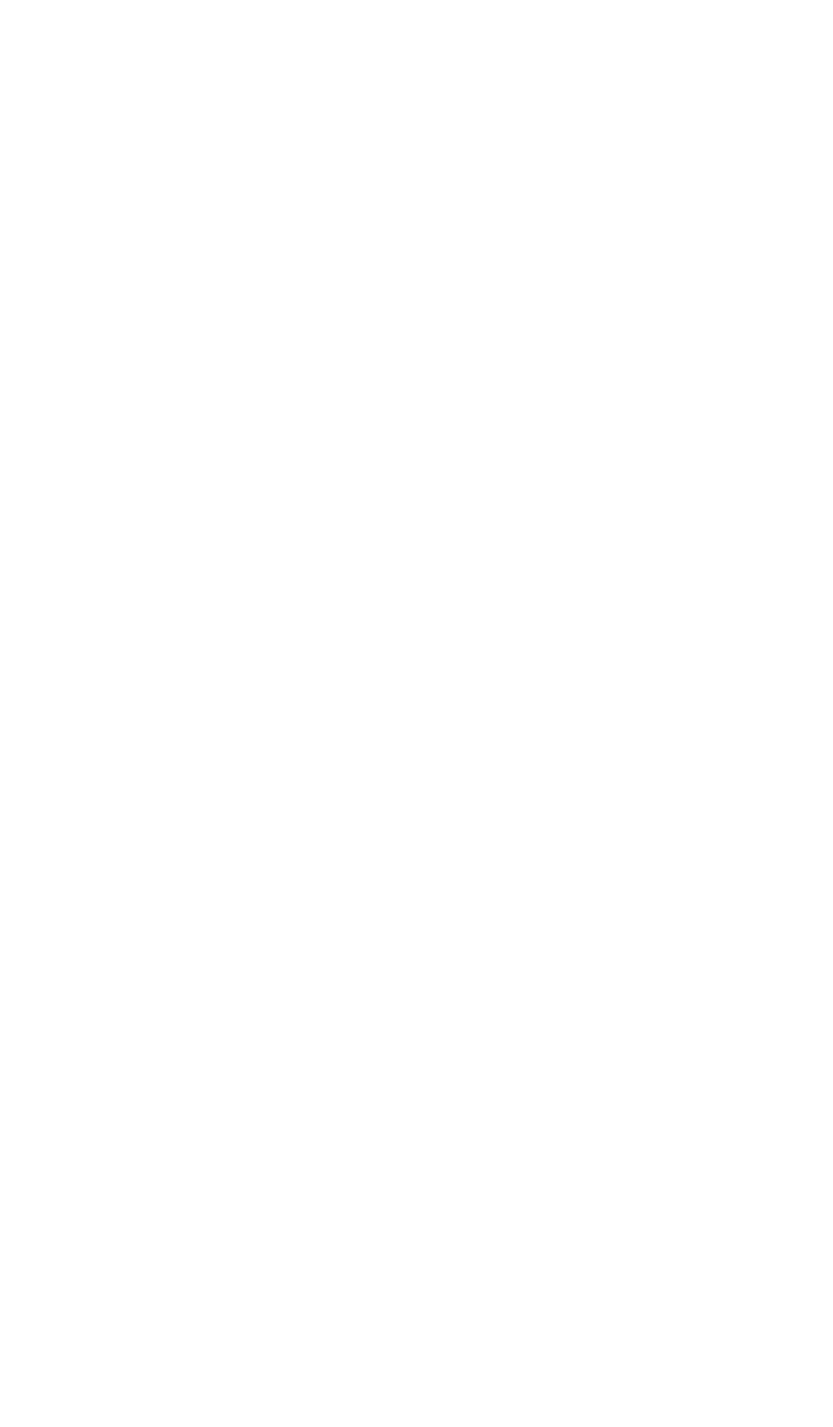
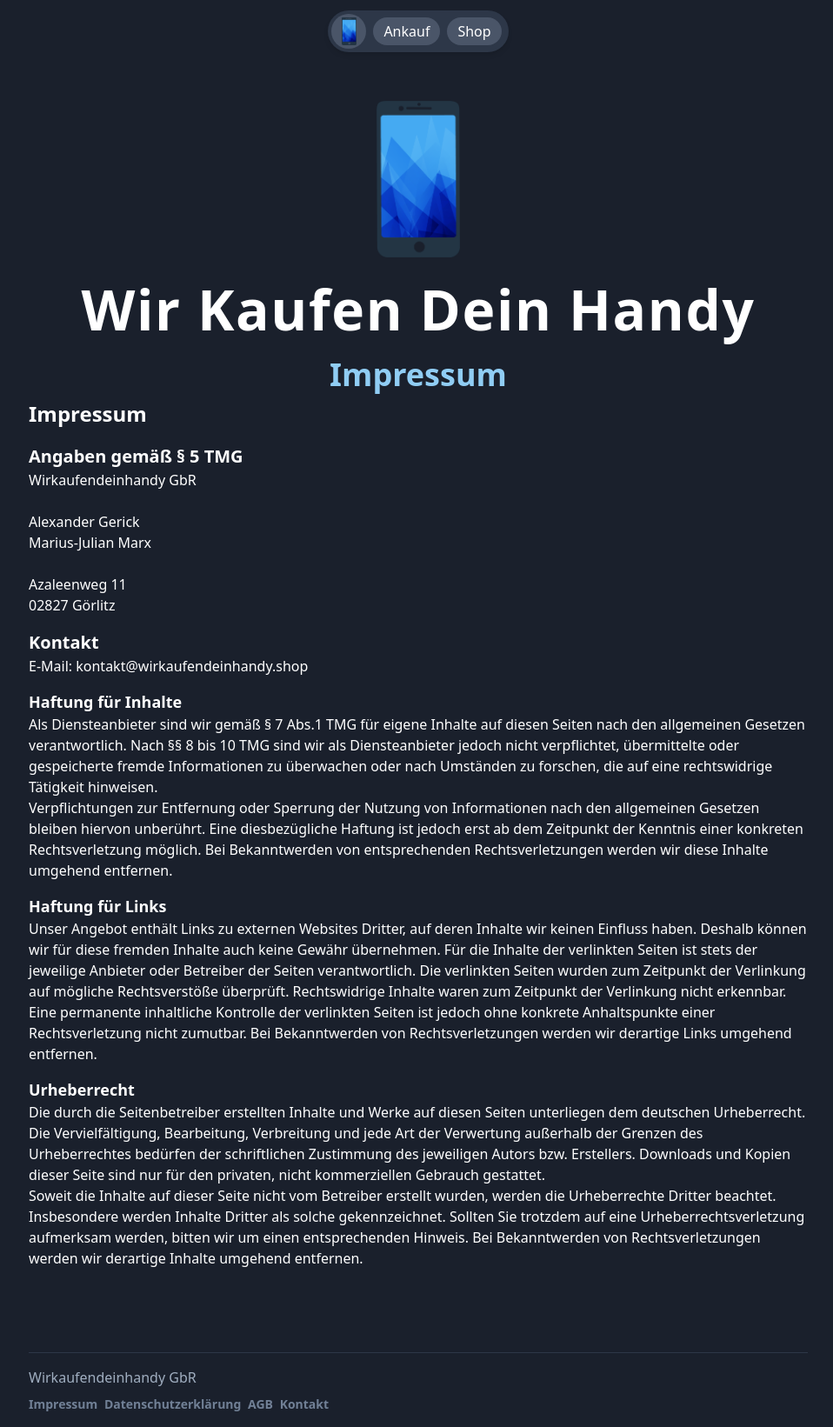
Before and after one commit to ElbartoLennyy/wkdh-nuxt-front, a Nuxt app: page /agb in a window 1280 px wide. Before the commit this address had no page. Shown: the whole page at 87% size, without its empty margins (159-1117 px from the left). Before the commit the page ends 800 px from the top, so only its background shows below. Built offline with nearby package versions, Linux system fonts and the light colour scheme.

Commit message:
logo / agb

```diff
--- /dev/null
+++ b/pages/agb.vue
@@ -0,0 +1,104 @@
+<template>
+  <div class="font-sans pt-24 bg-gray-900 text-white min-h-screen">
+    <div class="fixed top-0 inset-x-0 flex">
+      <div class="mt-3 bg-gray-800 mx-auto flex rounded-full items-center p-1 shadow-md">
+        <nuxt-link to="/" class="w-10 h-10 bg-gray-700 hover:bg-gray-600 rounded-full flex py-1">
+          <img class="h-full mx-auto" src="~assets/img/icons/logo-link.png" alt="Logo">
+        </nuxt-link>
+        <div class="ml-1 p-1 flex">
+          <nuxt-link to="/ankauf" class="block py-1 px-3 bg-gray-700 hover:bg-gray-600 hover:text-white hover:no-underline rounded-full">Ankauf</nuxt-link>
+          <nuxt-link to="/shop" class="ml-2 block py-1 px-3 bg-gray-700 hover:bg-gray-600 hover:text-white hover:no-underline rounded-full">Shop</nuxt-link>
+        </div>
+      </div>
+    </div>
+
+    <div class="sm:bg-illustration bg-contain bg-no-repeat min-h-screen px-4">
+      <div class="max-w-4xl mx-auto">
+        <section class="text-center">
+          <img
+            class="mt-5 inline w-24"
+            src="~assets/img/icons/logo.png"
+            alt="Logo"
+          >
+          <h1 class="mt-5 text-5xl md:text-6xl font-semibold leading-tight md:tracking-wide">
+            Wir Kaufen Dein Handy
+          </h1>
+          <h2 class="block mt-2 text-3xl md:text-4xl text-blue-300 font-semibold">Impressum</h2>
+        </section>
+
+        <section>
+          <h1 class="font-bold text-2xl">Impressum</h1>
+
+          <h2 class="mt-4 font-bold text-xl">Angaben gemäß § 5 TMG</h2>
+          <p>Wirkaufendeinhandy GbR <br><br> Alexander Gerick <br> Marius-Julian Marx <br> <br>Azaleenweg 11 <br> 02827 Görlitz</p>
+
+          <h2 class="mt-4 font-bold text-xl">Kontakt</h2>
+
+          <p>E-Mail: kontakt@wirkaufendeinhandy.shop</p>
+
+          <h3 class="mt-4 text-lg font-bold">Haftung für Inhalte</h3>
+          <p>
+            Als Diensteanbieter sind wir gemäß § 7 Abs.1 TMG für eigene Inhalte auf diesen Seiten nach den allgemeinen Gesetzen verantwortlich. Nach §§ 8 bis 10 TMG sind wir als Diensteanbieter jedoch nicht verpflichtet, übermittelte oder gespeicherte
+            fremde Informationen zu überwachen oder nach Umständen zu forschen, die auf eine rechtswidrige Tätigkeit hinweisen.
+          </p>
+          <p>
+            Verpflichtungen zur Entfernung oder Sperrung der Nutzung von Informationen nach den allgemeinen Gesetzen bleiben hiervon unberührt. Eine diesbezügliche Haftung ist jedoch erst ab dem Zeitpunkt der Kenntnis einer konkreten Rechtsverletzung
+            möglich. Bei Bekanntwerden von entsprechenden Rechtsverletzungen werden wir diese Inhalte umgehend entfernen.
+          </p>
+          <h3 class="mt-4 text-lg font-bold">Haftung für Links</h3>
+          <p>
+            Unser Angebot enthält Links zu externen Websites Dritter, auf deren Inhalte wir keinen Einfluss haben. Deshalb können wir für diese fremden Inhalte auch keine Gewähr übernehmen. Für die Inhalte der verlinkten Seiten ist stets der jeweilige
+            Anbieter oder Betreiber der Seiten verantwortlich. Die verlinkten Seiten wurden zum Zeitpunkt der Verlinkung auf mögliche Rechtsverstöße überprüft. Rechtswidrige Inhalte waren zum Zeitpunkt der Verlinkung nicht erkennbar.
+          </p>
+          <p>
+            Eine permanente inhaltliche Kontrolle der verlinkten Seiten ist jedoch ohne konkrete Anhaltspunkte einer Rechtsverletzung nicht zumutbar. Bei Bekanntwerden von Rechtsverletzungen werden wir derartige Links umgehend entfernen.
+          </p>
+          <h3 class="mt-4 text-lg font-bold">Urheberrecht</h3>
+          <p>
+            Die durch die Seitenbetreiber erstellten Inhalte und Werke auf diesen Seiten unterliegen dem deutschen Urheberrecht. Die Vervielfältigung, Bearbeitung, Verbreitung und jede Art der Verwertung außerhalb der Grenzen des Urheberrechtes bedürfen
+            der schriftlichen Zustimmung des jeweiligen Autors bzw. Erstellers. Downloads und Kopien dieser Seite sind nur für den privaten, nicht kommerziellen Gebrauch gestattet.
+          </p>
+          <p>
+            Soweit die Inhalte auf dieser Seite nicht vom Betreiber erstellt wurden, werden die Urheberrechte Dritter beachtet. Insbesondere werden Inhalte Dritter als solche gekennzeichnet. Sollten Sie trotzdem auf eine Urheberrechtsverletzung aufmerksam
+            werden, bitten wir um einen entsprechenden Hinweis. Bei Bekanntwerden von Rechtsverletzungen werden wir derartige Inhalte umgehend entfernen.
+          </p>
+        </section>
+
+        <footer class="mt-12 sm:mt-24 py-4 border-t border-gray-800 text-gray-500">
+          Wirkaufendeinhandy GbR
+          <div class="mt-2 text-gray-600 text-sm font-bold">
+            <nuxt-link
+              v-for="[linkLabel, linkUrl] in links"
+              :key="linkUrl"
+              :to="linkUrl"
+              class="mr-1"
+            >
+              {{ linkLabel }}
+            </nuxt-link>
+          </div>
+        </footer>
+      </div>
+    </div>
+  </div>
+</template>
+
+<script>
+export default {
+  data: () => ({
+    links: [
+      ['Impressum', '/imprint'],
+      ['Datenschutzerklärung', '/privacy.pdf'],
+      ['AGB', '/agb.pdf'],
+      ['Kontakt', '/contactUs'],
+    ],
+  }),
+}
+</script>
+
+<style>
+@responsive {
+  .bg-illustration {
+    background-image: url('~assets/img/background.svg');
+  }
+}
+</style>
--- a/pages/shop.vue
+++ b/pages/shop.vue
@@ -19,7 +19,7 @@
           <div class="md:mr-20 text-center">
             <img
               class="mt-5 inline w-24"
-              src="~assets/img/icons/logo.png"
+              src="~assets/img/icons/logo-kaufedeinhandy.png"
               alt="Logo"
             >
             <a href="https://www.kaufedeinhandy.de">
```
Also changed, not shown: assets/img/icons/logo-kaufedeinhandy.png (added).
